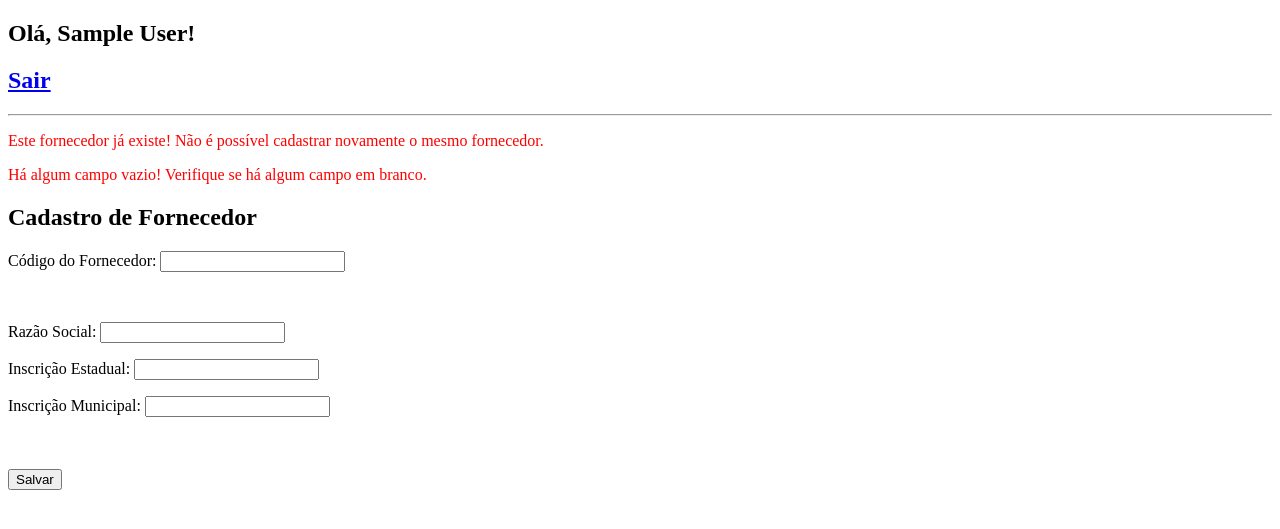
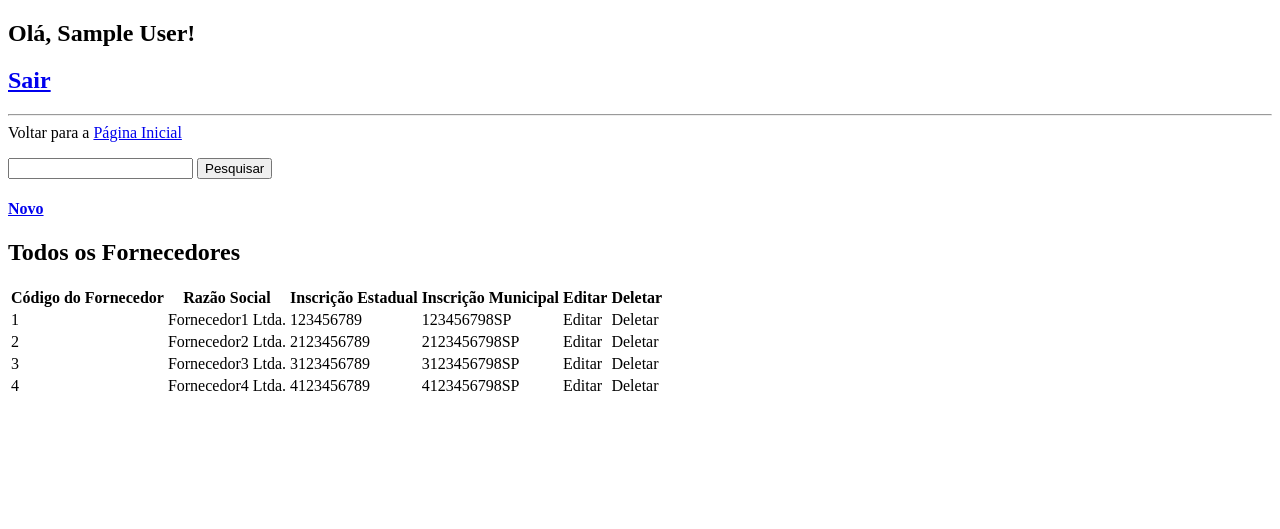
Before and after one commit to pfalencar/Go_MEI, a PHP site: page /ViewFornecedor.php in a window 1280 px wide. Shown: the top 529 px of the page. Run offline with PHP 8.4, Linux system fonts and the light colour scheme; the visitor is signed in with stand-in values (Sample User, id 1).

Commit message:
Atualizacao bd tb_mei

```diff
--- a/ViewFornecedor.php
+++ b/ViewFornecedor.php
@@ -21,52 +21,66 @@ session_start();
 
 		<form action="ControllerFornecedor.php" method="POST">
 
-			<?php
-		  	if (isset($_SESSION['status_cadastro'])):
-		  ?>
-		    <div>
-				  <p>Cadastro do fornecedor efetuado com sucesso!<br>Voltar para a <a href="painel.php">Página Inicial</a></p>
-				</div>
-		  <?php
-		    endif;
-				unset($_SESSION['status_cadastro']);
-		  ?>
+			<div>
+				Voltar para a <a href="painel.php">Página Inicial</a></p>
+			</div>
 
-		  <?php
-		  	if (isset($_SESSION['fornecedor_existe'])):
-		  ?>
-				<div style="color: red">
-				  <p> Este fornecedor já existe! Não é possível cadastrar novamente o mesmo fornecedor.</p>
-				</div>
-		  <?php
-		    endif;
-				unset($_SESSION['fornecedor_existe']);
-		  ?>
 
-		  <?php
-		  	if (isset($_SESSION['campo_vazio'])):
-		  ?>
-				<div style="color: red">
-				  <p> Há algum campo vazio! Verifique se há algum campo em branco.</p>
-				</div>
-		  <?php
-		    endif;
-				unset($_SESSION['campo_vazio']);
-		  ?>
+			<p><input type=text name=nome>
+			<input type="submit" value="Pesquisar" name="pesquisar"></p>
+			<h4><a href="CadFornecedor.php"> Novo </a></h4>
 
 			<div>
-				<h2>Cadastro de Fornecedor</h2>
+				<h2>Todos os Fornecedores</h2>
+				<table>
+					<tr>
+						<th>Código do Fornecedor</th>
+						<th>Razão Social</th>
+						<th>Inscrição Estadual</th>
+						<th>Inscrição Municipal</th>
+						<th>Editar</th>
+						<th>Deletar</th>
+					</tr>
+					<tr>
+						<td>1</td>
+						<td>Fornecedor1 Ltda.</td>
+						<td>123456789</td>
+						<td>123456798SP</td>
+						<td>Editar</td>
+						<td>Deletar</td>
+					</tr>
+					<tr>
+						<td>2</td>
+						<td>Fornecedor2 Ltda.</td>
+						<td>2123456789</td>
+						<td>2123456798SP</td>
+						<td>Editar</td>
+						<td>Deletar</td>
+					</tr>
+					<tr>
+						<td>3</td>
+						<td>Fornecedor3 Ltda.</td>
+						<td>3123456789</td>
+						<td>3123456798SP</td>
+						<td>Editar</td>
+						<td>Deletar</td>
+					</tr>
+					<tr>
+						<td>4</td>
+						<td>Fornecedor4 Ltda.</td>
+						<td>4123456789</td>
+						<td>4123456798SP</td>
+						<td>Editar</td>
+						<td>Deletar</td>
+					</tr>
+				</table>
+				<br><br>
+				<br><br>
 
-				<p>Código do Fornecedor: <input type=text name=codfornecedor></p><br>
-				<p>Razão Social: <input type=text name=razaosocial></p>
-				<p>Inscrição Estadual: <input type=text name=inscricaoestadual></p>
-				<p>Inscrição Municipal: <input type=text name=inscricaomunicipal></p>
-
-			  <br><br>
-		    <button type="submit">Salvar </button>
-				<br>
+				<br><br>
 
 			</div>
+
 		</form>
 	</body>
 
--- a/cadastrar.php
+++ b/cadastrar.php
@@ -6,7 +6,7 @@ $nome = mysqli_real_escape_string($conexao, trim($_POST['nome']));
 $email = mysqli_real_escape_string($conexao, trim($_POST['email']));
 $senha = mysqli_real_escape_string($conexao, trim(md5($_POST['senha'])));
 
-$sql = "select count(*) as total from usuario where email = '$email'";
+$sql = "select count(*) as total from mei where email = '$email'";
 
 $result = mysqli_query($conexao, $sql);
 $row = mysqli_fetch_assoc($result);
@@ -17,7 +17,7 @@ if ($row['total'] == 1){
 	exit;
 
 } elseif ($row['total'] == 0) {
-	$sql = "INSERT INTO usuario (nome, email, senha) VALUES ('$nome', '$email','$senha')";
+	$sql = "INSERT INTO mei (nome, email, senha) VALUES ('$nome', '$email','$senha')";
 	if ($conexao->query($sql) === TRUE) {
 	  $_SESSION['status_cadastro'] = true;
 	  header('Location: cadastro.php');
--- a/login.php
+++ b/login.php
@@ -11,7 +11,7 @@ if( empty($_POST['email']) || empty($_POST['senha']) ) {
 $email = mysqli_real_escape_string($conexao, $_POST['email']);
 $senha = mysqli_real_escape_string($conexao, $_POST['senha']);
 
-$query = "select nome from usuario where email = '{$email}' and senha = md5('{$senha}')";
+$query = "select nome from mei where email = '{$email}' and senha = md5('{$senha}')";
 
 $result = mysqli_query($conexao, $query);
 
```
Also changed, not shown: CadFornecedor.php (added, +74 -0 lines), ControllerFornecedor.php (+16 -0 lines), bd.txt (+34 -5 lines).
